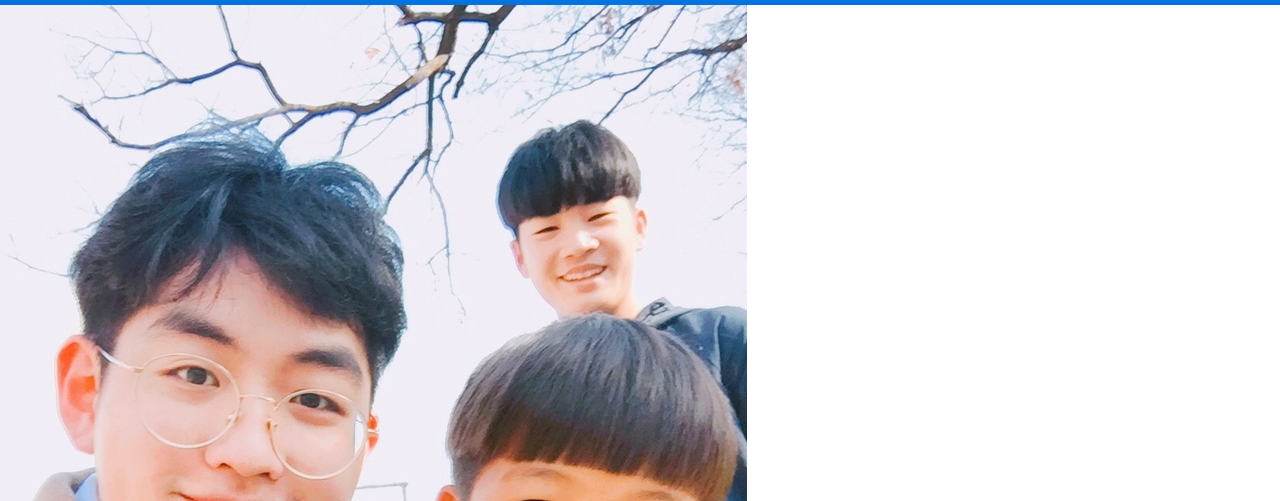
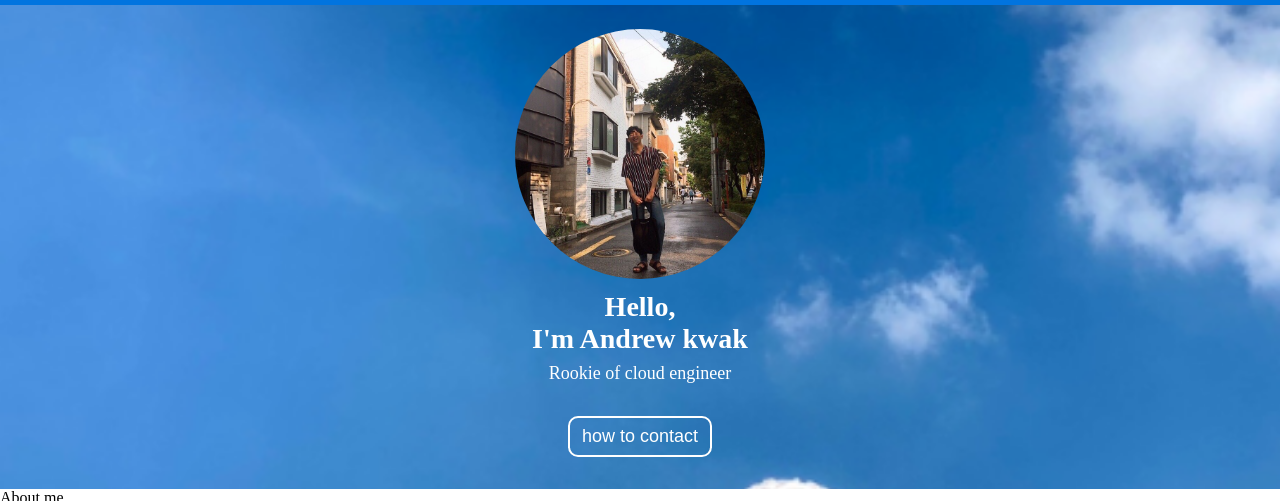
Before and after one commit to kwakchaewon/portfolio, a plain HTML site: page index.html in a window 1280 px wide. Shown: the part 61-562 px from the top of the page. Drawn offline with Linux system fonts and the light colour scheme.

Commit message:
Add home section in style.css
complete style of home section in style.css

```diff
--- a/index.html
+++ b/index.html
@@ -38,9 +38,9 @@
 
     <!-- Home -->
     <section id="home">
-        <img src="images/IMG_1859.JPEG" alt="chaewon's profile photo" class="home__profile">
-        <h1 class="home__title">Hello,<br> I'm Andrew kwak</h1>
-        <h2 class="home__description">Rookie of cloud engineer</h2>
+        <img src="images/chaewon_profile.jpg" alt="chaewon's profile photo" class="home__profile">
+        <h2 class="home__title">Hello,<br> I'm Andrew kwak</h2>
+        <h3 class="home__description">Rookie of cloud engineer</h3>
         <button class="home__contact">how to contact</button>
     </section>
 
--- a/style.css
+++ b/style.css
@@ -91,6 +91,9 @@ p{
     margin: 3px 0;
 }
 
+
+/* Navbar */
+
 #navbar{
     display: flex;
     justify-content: space-between;
@@ -125,3 +128,41 @@ p{
     font-size: var(--font-regular);
     font-weight: var( --weight-semi-bold);
 }
+
+
+/* Home */
+
+#home{
+    text-align: center;
+    padding: 16px 0px;
+    background-color: #65AAF0;
+    color: var(--color-white);
+    background: url(images/cloudpic.png) center/cover no-repeat;
+}
+
+.home__title{
+    color: var(--color-white);
+}
+
+.home__description{
+    color: var(--color-white);
+    margin-bottom: 16px;
+}
+
+.home__profile{
+    width: 250px;
+    height:250px;
+    border-radius: 75%;
+    margin-top:8px;
+}
+
+.home__contact{
+ margin: 16px;
+ background-color: transparent;
+ border: var(--color-white) 2px solid;
+ padding: 8px 12px;
+ color: var(--color-white);
+ font-size: var(--font-regular);
+ border-radius: var(--size-border-radius);
+ cursor: pointer;
+}
```
Also changed, not shown: images/IMG_1859.JPEG (deleted), images/chaewon_profile.jpg (added), images/cloudpic.png (added), images/oceanblue.png (added).
